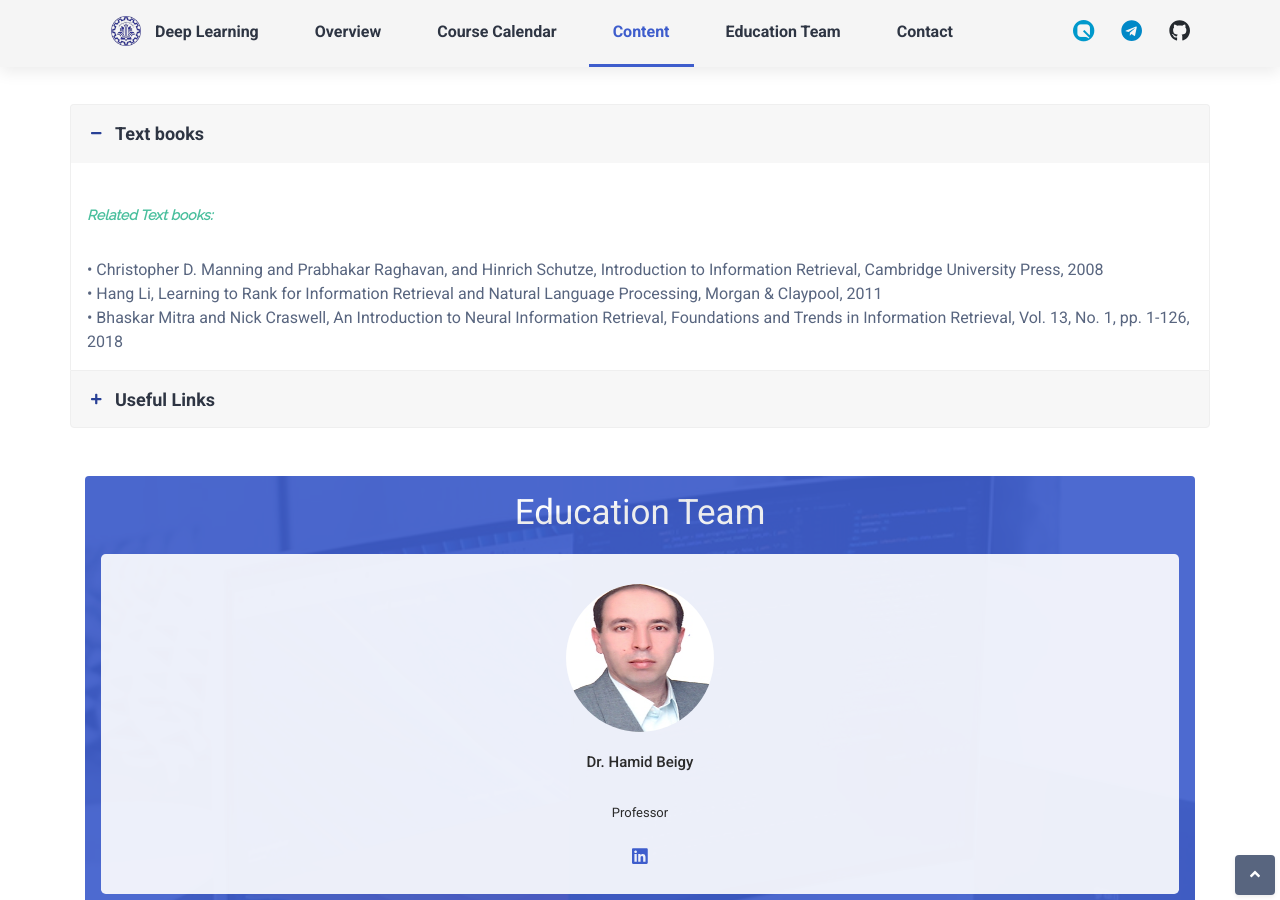
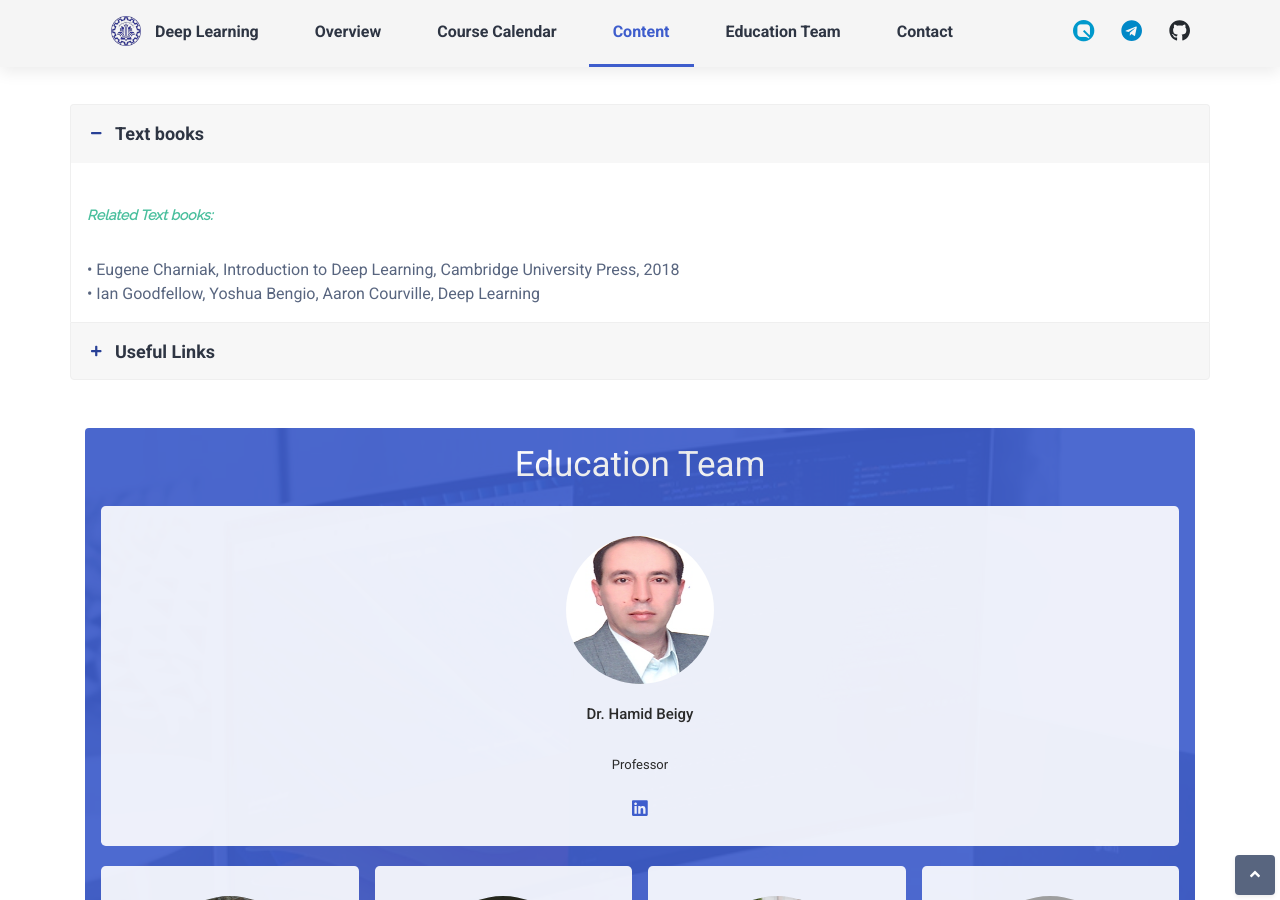
Before and after one commit to SUT-DeepLearning-Fall2025/SUT-DeepLearning-Fall2025.github.io, a Jekyll site: the page built from index.html, in a window 1280 px wide and 900 px high, scrolled down 1944 px. Built offline with Jekyll 4.4.1, drawn with Linux system fonts in a browser that asks for light colours; some web fonts are replaced; comment, search, counter and statistics services are not loaded; grey boxes are pictures that could not be loaded.

Commit message:
name of referrence

```diff
--- a/_includes/sections/lessons/references.html
+++ b/_includes/sections/lessons/references.html
@@ -1,9 +1,9 @@
 <div class="module-sub-item p-3">
     <div class="row justify-content-between">
         <div class="col-12">
-            •	Christopher D. Manning and Prabhakar Raghavan, and Hinrich Schutze, Introduction to Information Retrieval, Cambridge University Press, 2008 <br>
-            •	Hang Li, Learning to Rank for Information Retrieval and Natural Language Processing, Morgan & Claypool, 2011 <br>
-            •	Bhaskar Mitra and Nick Craswell, An Introduction to Neural Information Retrieval, Foundations and Trends in Information Retrieval, Vol. 13, No. 1, pp. 1-126, 2018 <br>
+            •	Eugene Charniak, Introduction to Deep Learning, Cambridge University Press, 2018 <br>
+            •	Ian Goodfellow, Yoshua Bengio, Aaron Courville, Deep Learning <br>
+
         </div>
     </div>
 </div>
```
